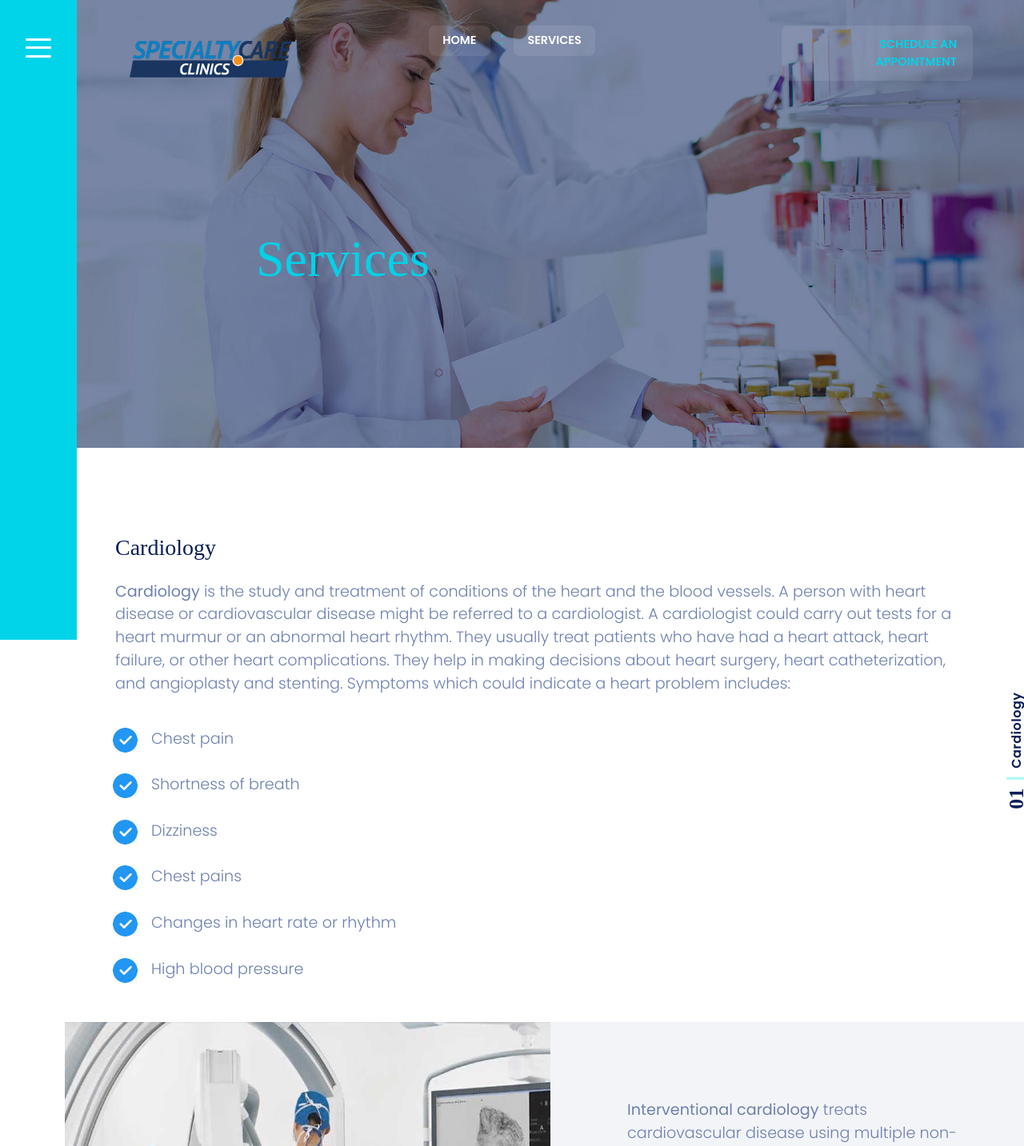
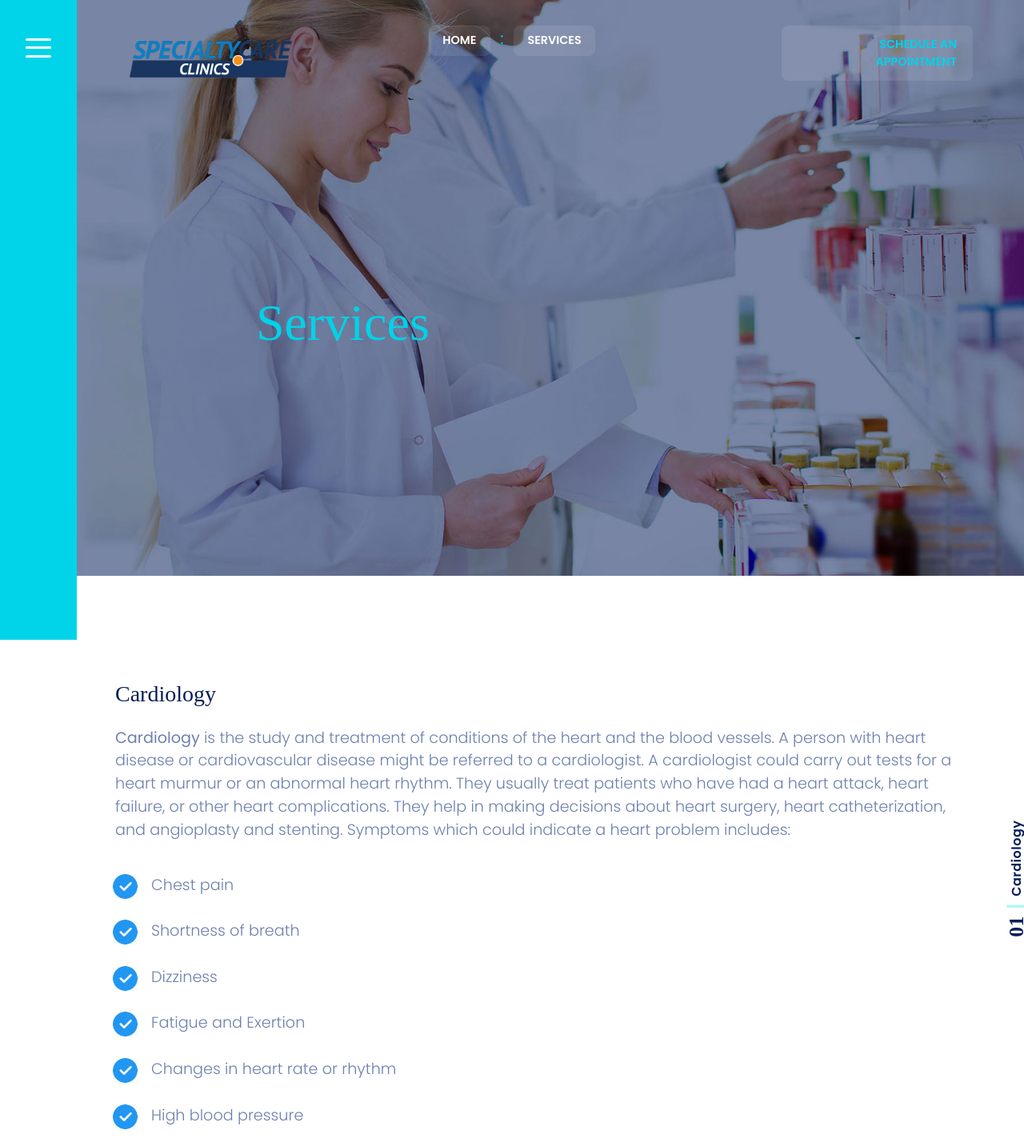
Before and after one commit to gayatrimicro/scc-yasir, a PHP site: page /services in a window 1280 px wide. Shown: the top 1433 px of the page at 80% size. Run offline with PHP 8.4, Linux system fonts and the light colour scheme; some libraries are stand-ins or nearby versions; some web fonts are replaced.

Commit message:
new changes

```diff
--- a/assets/css/responsive.css
+++ b/assets/css/responsive.css
@@ -188,7 +188,7 @@
 	}
 
 	#hero.subpage {
-	  height: 35rem;
+	  height: 45rem;
 	}
 
 	#menu-top {
@@ -704,6 +704,9 @@
 		padding: 0 0 0 9rem;
 		bottom: 9%;
 	}
+	#hero.subpage {
+	  height: 52rem;
+	}
 
 	#hero_titles .btn-linear_gradient_blue {
 		font-size: 1.6rem;
--- a/index.php
+++ b/index.php
@@ -102,7 +102,7 @@ img.emoji {
         <p class="title-small">About</p>
         <p class="desc-big martXs">Dr. Yasir Yaqub, MD, FACC, FCCP, FSCAI</p>
         <p class="desc-normal">
-          Dr. Yasir Yaqub is an interventional Cardiologist with the expertise of 20+ years. He has previously worked at St Mary’s Regional Medical Center and University Medical Center, Lubbock, Texas. Dr Yaqub specializes in Cardiovascular Disease, Interventional Cardiology, and Family Medicine. He performs various procedures, including Angioplasty,  Cardiac Stress Test, Cardiovascular Transcatheter Procedures, Pacemaker and Defibrillator, and Cardiac Rehabilitation.
+          Dr. Yasir Yaqub is an interventional Cardiologist with the expertise of 10+ years. He has previously worked at St Mary’s Regional Medical Center and University Medical Center, Lubbock, Texas. Dr Yaqub specializes in Cardiovascular Disease, Interventional Cardiology. He performs various procedures, including Angioplasty,  Cardiac Stress Test, Cardiovascular Transcatheter Procedures, Pacemaker and Defibrillator, and Cardiac Rehabilitation.
           <br><br>Dr. Yaqub is a graduate of King Edward Medical University – Medical College Lahore, Pakistan. He completed his residency at Texas Tech University at Lubbock in Internal Medicine. Afterward, he completed his fellowship at Texas Tech University at Lubbock in Interventional Cardiology and Cardiovascular Disease. Dr. Yaqub holds certifications from the American Board of Surgery for Cardiovascular Disease, Internal Medicine, and Interventional Cardiology.
 </p>
                 <a class="btn-linear_gradient_blue" href="tel:+1469-808-0000">469-808-0000</a>
--- a/services/index.php
+++ b/services/index.php
@@ -107,7 +107,7 @@ img.emoji {
             <br />
             <span>Dizziness</span><br />
             <br />
-            <span>Chest pains</span><br />
+            <span>Fatigue and Exertion</span><br />
             <br />
             <span>Changes in heart rate or rhythm</span><br />
             <br />
@@ -140,7 +140,7 @@ img.emoji {
 <br />
 <span>Shortness of breath</span><br />
 <br />
-<span>Tiring quickly upon exertion</span><br />
+<span>Fatigue quickly upon exertion</span><br />
 <br />
 <span>Inflammation of body tissue or organs (edema)</span>
 </p>
@@ -152,7 +152,8 @@ img.emoji {
       <div class="col-12 col-lg-6 d-flex flex-column justify-content-center align-items-start">
         <div class="wow fadeInRight" data-wow-duration="1s" data-wow-offset="100">
           <p class="desc-normal">
-            <b>Electrophysiology studies (EPS)</b> <!-- are tests  -->Cardiac Devices which help primary care physicians understand the nature of abnormal heart rhythms or arrhythmias. <!-- Electrophysiology studies -->The Devices test the electrical activity of your heart to find where an arrhythmia or abnormal heartbeat is coming from. These results could help you and your primary care physician decide whether you require medicine, a pacemaker, an implantable cardioverter defibrillator (ICD)<!-- , cardiac ablation or surgery -->.</p>
+            Cardiac devices help the patients in treating heart rhythms or arrhythmias. These devices help the heart's electrical system, and if patients need the pacing, it paces the heart. These devices include a pacemaker and implantable cardioverter-defibrillator (ICD).
+</p>
         </div>
       </div>
       <div class="col-12 col-lg-6" style="background-image:url('../assets/img/18451478_xl.jpg')"></div>
@@ -229,7 +230,7 @@ img.emoji {
         <div class="wow fadeInRight" data-wow-duration="1s" data-wow-offset="100">
           <p class="desc-normal blue_check">
             <b>Coronary angioplasty, </b> also known as percutaneous coronary intervention, is a technique used to open blocked heart arteries. Angioplasty uses a tiny balloon catheter which is inserted in a blocked blood vessel to help widen it and improve the blood flow to your heart. <br><br>
-          Angioplasty is not for everyone. Depending upon the extent of your heart disease and your overall health, your primary care physician might determine that coronary artery bypass surgery is a better alternative than angioplasty for you.</p>
+          Angioplasty is not for everyone. Depending upon the extent of your heart disease and your overall health, your Cardiologist might determine that coronary artery bypass surgery is a better alternative than angioplasty for you.</p>
         </div>
       </div>
       <div class="col-12 col-lg-6" style="background-image:url('../assets/img/Coronary-Artery-Bypass-Graft-Market.jpg')"></div>
```
Also changed, not shown: assets/img/._non-ban-img3.jpg (added), assets/img/non-ban-img3.jpg.
